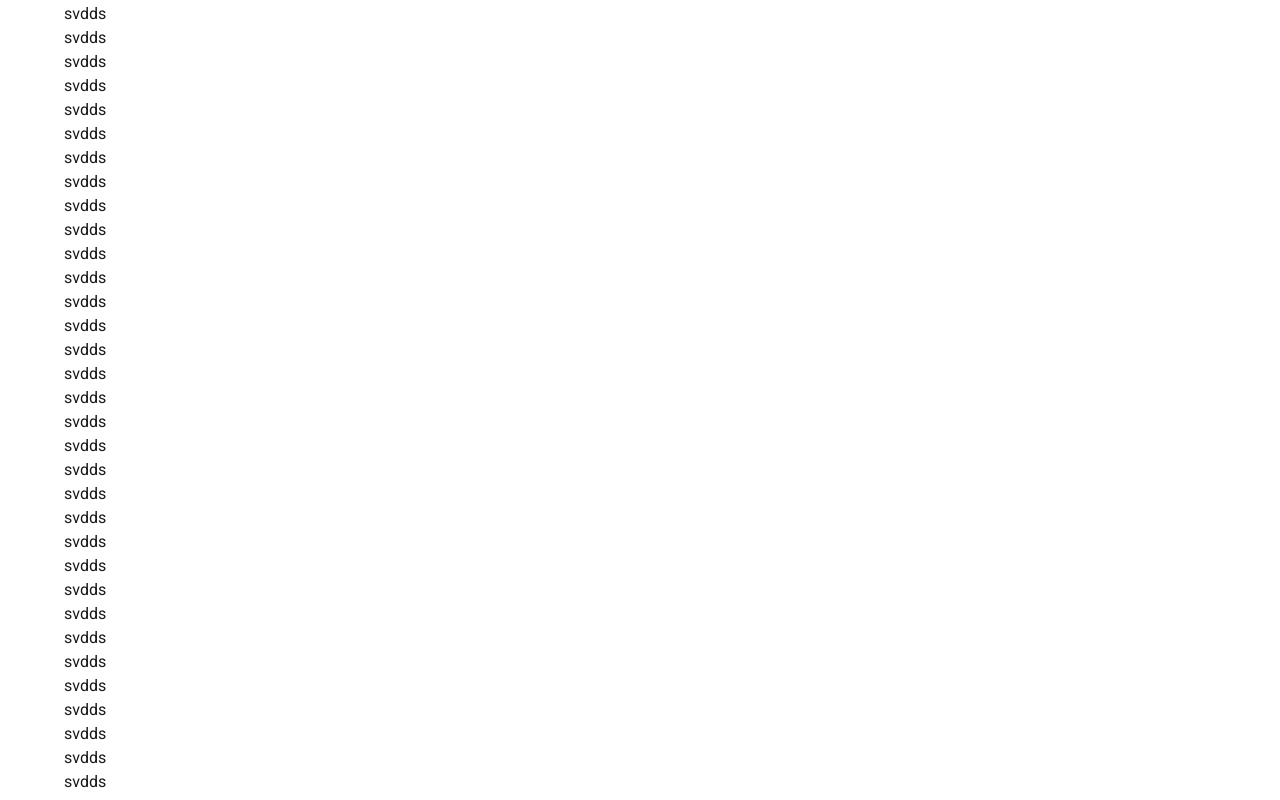
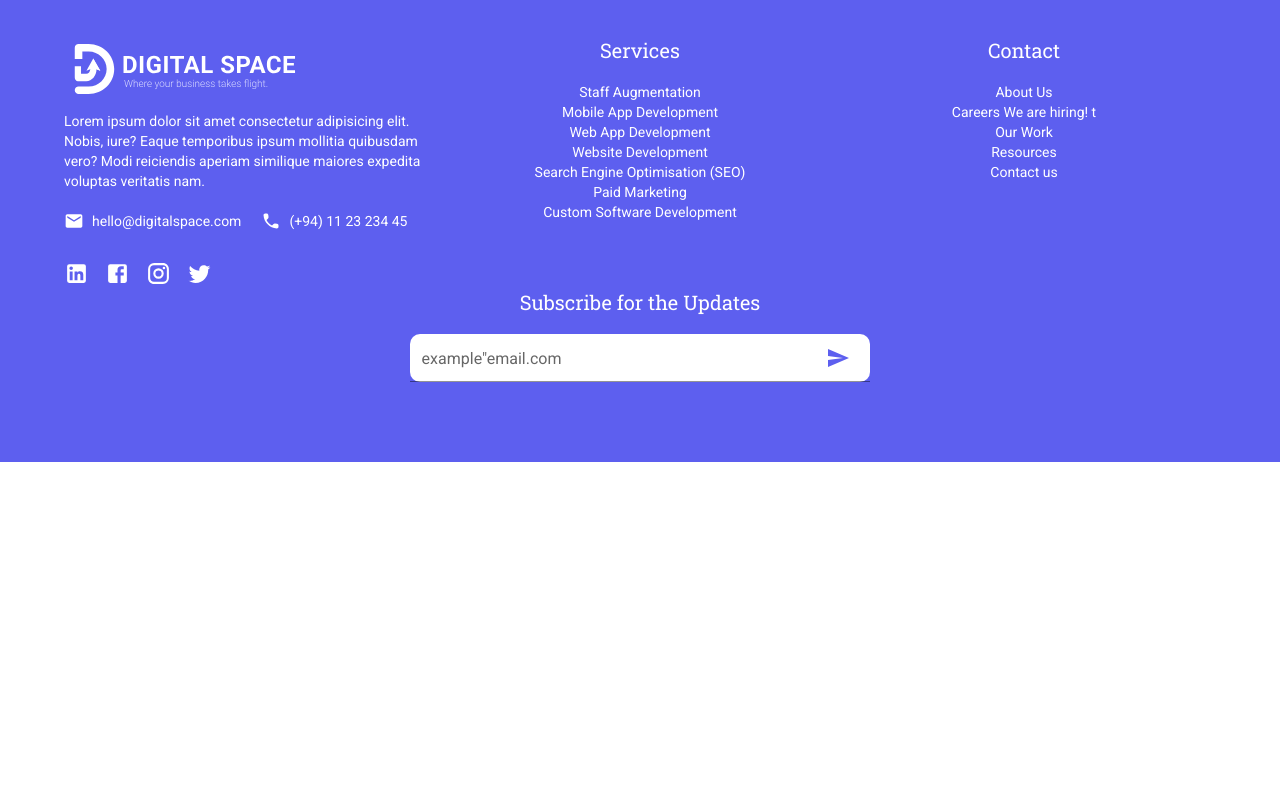
Before and after one commit to Sumeda98/Digital-Space, a React (Create React App) app: page / in a window 1280 px wide. Shown: the part 1000-1800 px from the top of the page. After the commit the page ends 1462 px from the top, so only its background shows below. Built offline with nearby package versions, Linux system fonts and the light colour scheme.

Commit message:
Hero Section update

```diff
--- a/src/App.js
+++ b/src/App.js
@@ -18,6 +18,8 @@ export default function App() {
     localStorage.setItem("themeMode", newMode ? "dark" : "light");
   };
 
+  const primaryColor = '#5D5FEF';
+
   const theme = createTheme({
     palette: {
       mode: darkMode ? "dark" : "light",
@@ -25,7 +27,7 @@ export default function App() {
         default: darkMode ? "#121212" : "#FFF",
       },
       primary: {
-        main: "#5D5FEF",
+        main: primaryColor,
       },
       secondary: {
         main: "#D9D9FF",
@@ -33,7 +35,7 @@ export default function App() {
       text: {
         primary: darkMode ? "#FFFFFF" : "#19191A",
         secondary: darkMode ? "#a3a3a3" : "#666666",
-        irish: "#5D5FEF",
+        iris: primaryColor,
         white: '#FFFF'
       },
     },
@@ -66,7 +68,7 @@ export default function App() {
 
       <Header  toggleThemeMode={toggleThemeMode} darkMode={darkMode}/>
 
-      <div >
+      <div>
         <Container>
           <AppRoutes darkMode={darkMode} />
         </Container>
--- a/src/Layout/Header.jsx
+++ b/src/Layout/Header.jsx
@@ -55,7 +55,7 @@ export default function Header({ toggleThemeMode, darkMode }) {
                 <Typography
                   variant="body1"
                   sx={{ fontWeight: isActive("/") ? 600 : 500 }}
-                  color={isActive("/") ? "text.irish" : "text.secondary"}
+                  color={isActive("/") ? "text.iris" : "text.secondary"}
                 >
                   Home
                 </Typography>
@@ -64,7 +64,7 @@ export default function Header({ toggleThemeMode, darkMode }) {
                 <Typography
                   variant="body1"
                   color={
-                    isActive("/services") ? "text.irish" : "text.secondary"
+                    isActive("/services") ? "text.iris" : "text.secondary"
                   }
                   sx={{
                     paddingLeft: "30px",
@@ -77,7 +77,7 @@ export default function Header({ toggleThemeMode, darkMode }) {
               <Link to="contact" style={{ textDecoration: "none" }}>
                 <Typography
                   variant="body1"
-                  color={isActive("/contact") ? "text.irish" : "text.secondary"}
+                  color={isActive("/contact") ? "text.iris" : "text.secondary"}
                   sx={{
                     paddingLeft: "30px",
                     fontWeight: isActive("/contact") ? 600 : 500,
--- a/src/pages/Contact.jsx
+++ b/src/pages/Contact.jsx
@@ -3,50 +3,8 @@ import { Typography } from '@mui/material'
 
 const Contact = () => {
   return (
-    <div>
-      <Typography variant='h3' color='text.secondary'> Contact</Typography>
-      <div>svdds</div>
-      <div>svdds</div>
-      <div>svdds</div>
-      <div>svdds</div>
-      <div>svdds</div>
-      <div>svdds</div>
-      <div>svdds</div>
-      <div>svdds</div>
-      <div>svdds</div>
-      <div>svdds</div>
-      <div>svdds</div>
-      <div>svdds</div>
-      <div>svdds</div>
-      <div>svdds</div>
-      <div>svdds</div>
-      <div>svdds</div>
-      v
-      <div>svdds</div>
-      v
-
-      <div>svdds</div><div>svdds</div>
-      <div>svdds</div>
-      <div>svdds</div>
-      <div>svdds</div>
-      <div>svdds</div>
-      <div>svdds</div>
-      <div>svdds</div>
-      <div>svdds</div>
-      <div>svdds</div>
-      <div>svdds</div>
-      <div>svdds</div>
-      <div>svdds</div>
-      <div>svdds</div>
-      <div>svdds</div>
-      <div>svdds</div>
-      <div>svdds</div>
-      <div>svdds</div>
-      v
-      <div>svdds</div>
-      v
-
-      <div>svdds</div><div>svdds</div>
+    <div style={{minHeight:'100vh'}}>
+      <Typography variant='h3' color='text.iris' textAlign='center'> Contact</Typography>
     </div>
   )
 }
--- a/src/pages/Home.jsx
+++ b/src/pages/Home.jsx
@@ -17,51 +17,6 @@ const Home = () => {
       <TestimonialSection />
       <ProjectSection />
       <QASection />
-      <div>svdds</div>
-      <div>svdds</div>
-      <div>svdds</div>
-      <div>svdds</div>
-      <div>svdds</div>
-      <div>svdds</div>
-      <div>svdds</div>
-      <div>svdds</div>
-      <div>svdds</div>
-      <div>svdds</div>
-      <div>svdds</div>
-      <div>svdds</div>
-      <div>svdds</div>
-      <div>svdds</div>
-      <div>svdds</div>
-      <div>svdds</div>
-
-      <div>svdds</div>
-
-
-      <div>svdds</div><div>svdds</div>
-      <div>svdds</div>
-      <div>svdds</div>
-      <div>svdds</div>
-      <div>svdds</div>
-      <div>svdds</div>
-      <div>svdds</div>
-      <div>svdds</div>
-      <div>svdds</div>
-      <div>svdds</div>
-      <div>svdds</div>
-      <div>svdds</div>
-      <div>svdds</div>
-      <div>svdds</div>
-      <div>svdds</div>
-      <div>svdds</div>
-      <div>svdds</div>
-      v
-      <div>svdds</div>
-      v
-
-      <div>svdds</div><div>svdds</div>
-      <WeDoCard/>
-
-
     </div>
   );
 };
--- a/src/pages/Service.jsx
+++ b/src/pages/Service.jsx
@@ -3,53 +3,8 @@ import { Typography } from '@mui/material'
 
 const Services = () => {
   return (
-    <div>
-      <Typography variant='h3' color='text.secondary'> Services</Typography>
-      <Typography variant='h3' color='text.irish'> H1 line</Typography>
-      <Typography>Typography</Typography>
-      <div>svdds</div>
-      <div>svdds</div>
-      <div>svdds</div>
-      <div>svdds</div>
-      <div>svdds</div>
-      <div>svdds</div>
-      <div>svdds</div>
-      <div>svdds</div>
-      <div>svdds</div>
-      <div>svdds</div>
-      <div>svdds</div>
-      <div>svdds</div>
-      <div>svdds</div>
-      <div>svdds</div>
-      <div>svdds</div>
-      <div>svdds</div>
-      v
-      <div>svdds</div>
-      v
-
-      <div>svdds</div><div>svdds</div>
-      <div>svdds</div>
-      <div>svdds</div>
-      <div>svdds</div>
-      <div>svdds</div>
-      <div>svdds</div>
-      <div>svdds</div>
-      <div>svdds</div>
-      <div>svdds</div>
-      <div>svdds</div>
-      <div>svdds</div>
-      <div>svdds</div>
-      <div>svdds</div>
-      <div>svdds</div>
-      <div>svdds</div>
-      <div>svdds</div>
-      <div>svdds</div>
-      v
-      <div>svdds</div>
-      v
-
-      <div>svdds</div><div>svdds</div>
-
+    <div style={{minHeight:'100vh'}}>
+      <Typography variant='h3' color='text.iris' textAlign='center'> Services</Typography>
     </div>
   )
 }
--- a/src/pages/home/HeroSection.jsx
+++ b/src/pages/home/HeroSection.jsx
@@ -9,7 +9,7 @@ import useMediaQuery from '@mui/material/useMediaQuery';
 
 const HeroSection = () => {
   const theme = useTheme();
-  const isMobile = useMediaQuery((theme) => theme.breakpoints.down("sm"));
+  const isMobile = useMediaQuery((theme) => theme.breakpoints.down("md"));
 
   return (
     <>
@@ -25,20 +25,20 @@ const HeroSection = () => {
           }}
         >
           <div>
-            <Typography variant="body1" color="text.irish">
+            <Typography variant="body1" color="text.iris" textAlign={isMobile ? 'center' :'left'}>
               Where your business takes flight.
             </Typography>
-            <Typography variant={isMobile ? "h6" : "h4"}>
+            <Typography textAlign={isMobile ? 'center' :'left'} variant={isMobile ? "h6" : "h4"}>
               We'll help you reach new heights in the{" "}
               <span style={{ color: theme.palette.primary.main }}>
                 Digital World
               </span>
             </Typography>
-            <Typography variant="body2" color="text.secondary">
+            <Typography textAlign={isMobile ? 'center' :'left'} variant="body2" color="text.secondary">
               We'll amplify your brand's voice, resonating with audiences across
               the digital sphere.
             </Typography>
-            <div style={{marginTop:'20px'}}>
+            <div style={{marginTop:'20px', display:'flex', justifyContent:isMobile ? 'center':'left'}}>
             <Button
             sx={{mr:2}}
               variant="contained"
@@ -61,7 +61,11 @@ const HeroSection = () => {
           item
           xs={12}
           md={6}
-          sx={{ minHeight: { xs: "50vh", md: "100vh" } }}
+          sx={{
+            display: "flex",
+            alignItems: "center",
+            justifyContent: { xs: "center", md: "left" },
+          }}
         >
           <img
             src={HeroIMG}
```
